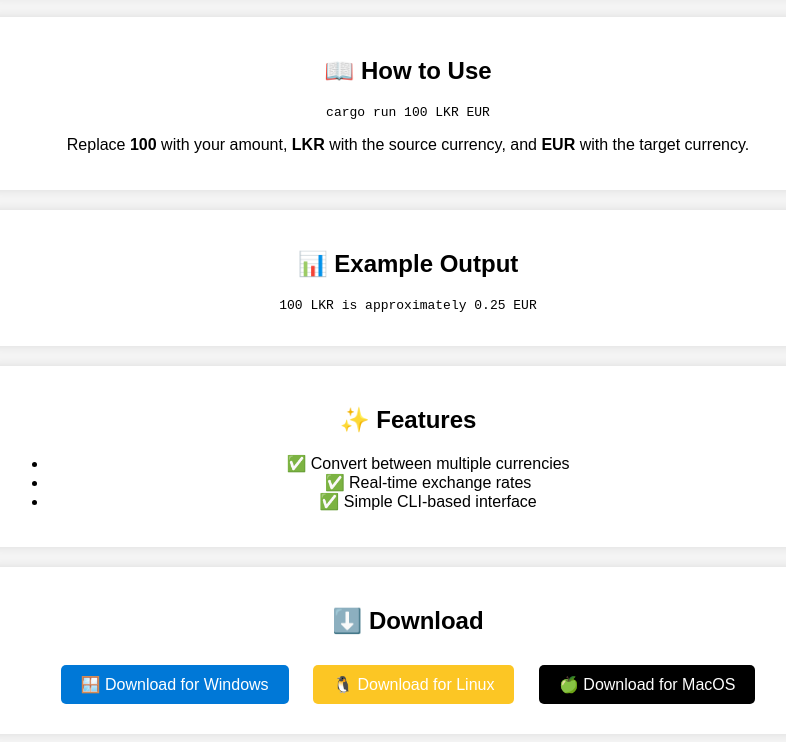
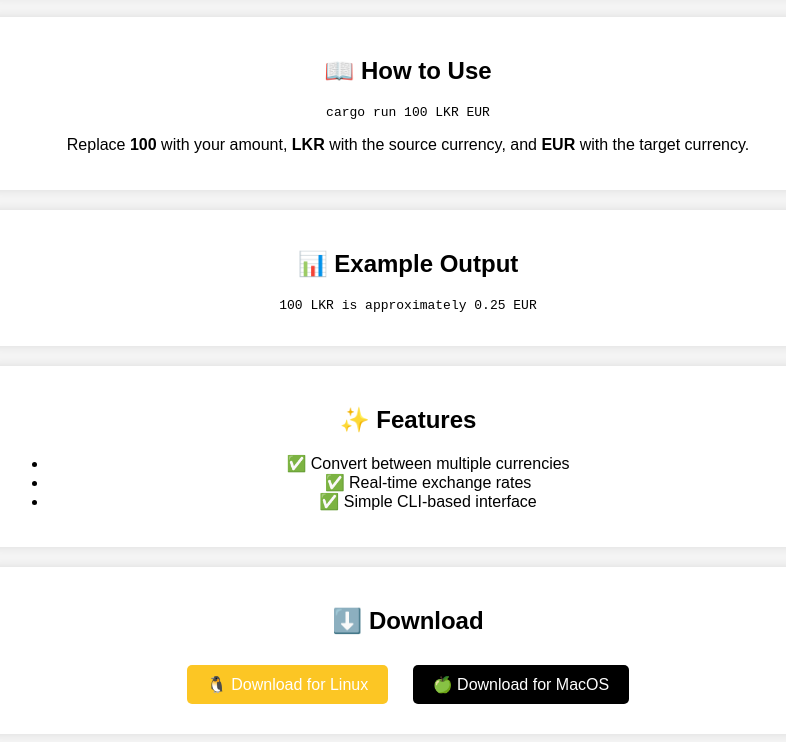
Before and after one commit to ravindu47/currency_converter, a plain HTML site: page index.html in a window 1280 px wide. Shown: the part 595-1337 px from the top of the page, without its empty margins (232-1018 px from the left). Drawn offline with Linux system fonts and the light colour scheme.

Commit message:
Update index.html

```diff
--- a/index.html
+++ b/index.html
@@ -76,9 +76,8 @@
     <div class="section">
         <h2>⬇️ Download</h2>
         <div class="download-buttons">
-            <a href="https://github.com/ravindu47/currency_converter/releases/latest/download/windows.zip" class="windows">🪟 Download for Windows</a>
-            <a href="https://github.com/ravindu47/currency_converter/releases/latest/download/linux.tar.gz" class="linux">🐧 Download for Linux</a>
-            <a href="https://github.com/ravindu47/currency_converter/releases/latest/download/macos.zip" class="macos">🍏 Download for MacOS</a>
+            <a href="https://github.com/ravindu47/currency_converter/releases/download/v1.0.0/currency_converter-linux.tar.gz" class="linux">🐧 Download for Linux</a>
+            <a href="https://github.com/ravindu47/currency_converter/releases/download/v1.0.0/currency_converter-macos.tar.gz" class="macos">🍏 Download for MacOS</a>
         </div>
     </div>
 </body>
```
